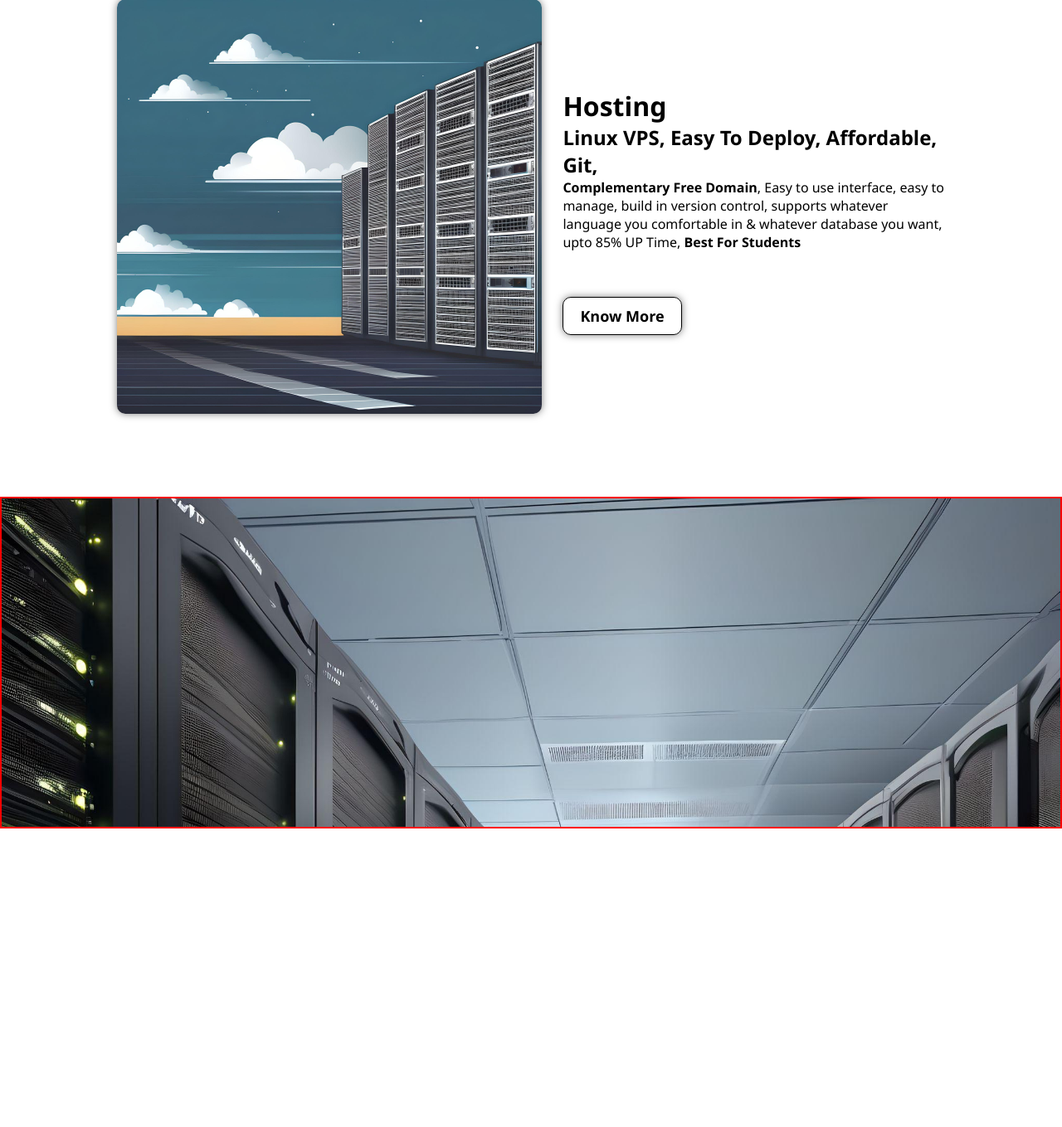
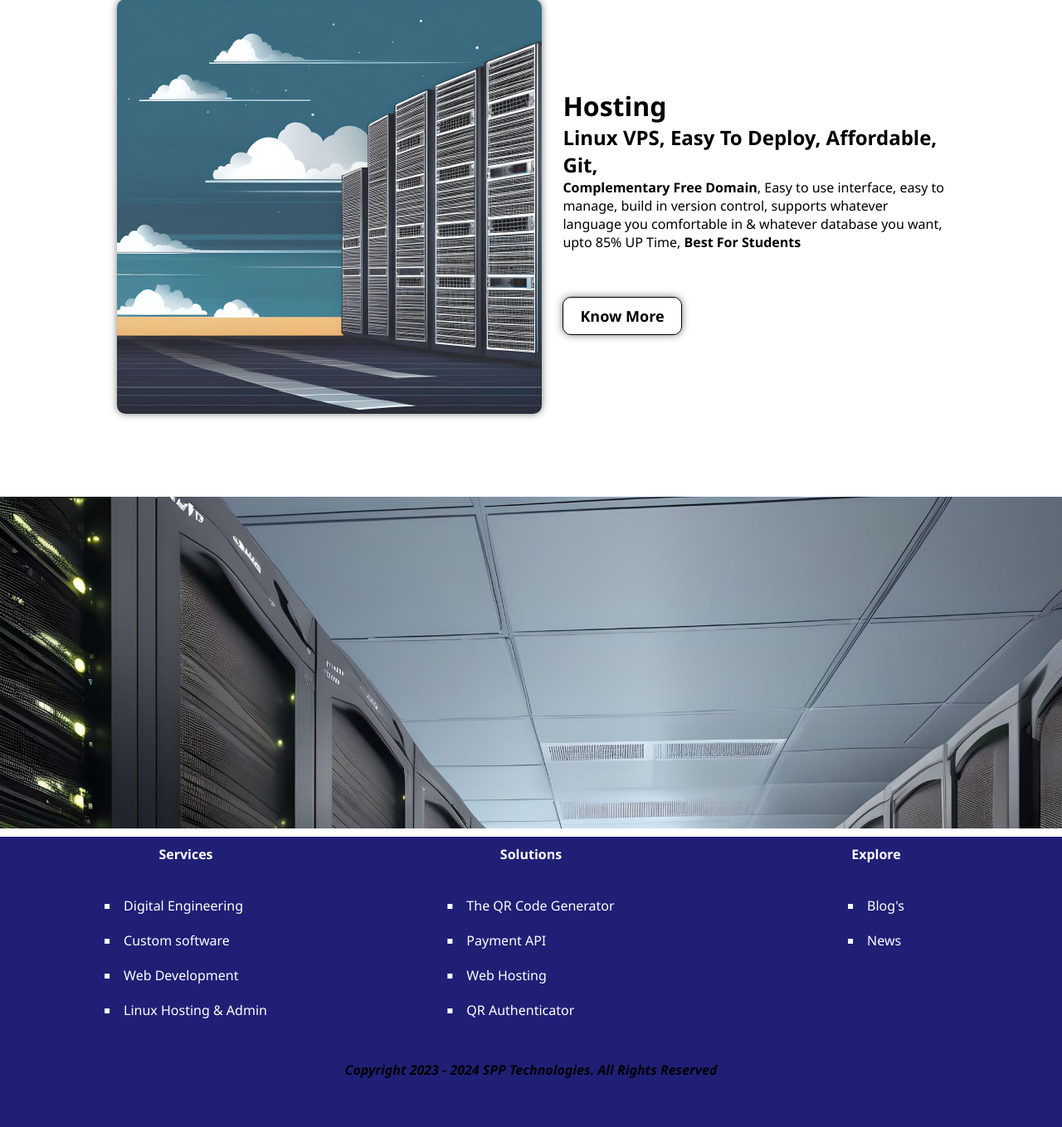
Before and after one commit to Sombitpramanik/SPPT, a PHP site: page /HTML/index.html in a window 1280 px wide. Shown: the part 2931-4290 px from the top of the page at 83% size. Before the commit the page ends 3930 px from the top, so only its background shows below. Run offline with PHP 8.4, Linux system fonts and the light colour scheme.

Commit message:
compleate the basic UI

```diff
--- /dev/null
+++ b/CSS/footer.css
@@ -0,0 +1,42 @@
+footer{
+    margin-top: 10px;
+    height: 350px;
+    background-color: rgb(31, 31, 118);
+}
+.ft{
+
+    display: flex;
+    justify-content: space-evenly;
+}
+.colum{
+    color: white;
+    /* border: 1px solid red; */
+    width: 30%;
+    align-self: top;
+    text-align: left;
+    padding: 10px;
+}
+.orderdList{
+    margin: 40px 50%;
+    list-style-type: square;
+    position: relative;
+    list-style-position: inside;
+    width: max-content;
+    transform: translate(-50%);
+}
+footer h1{
+    font-size: 16px;
+    text-align: center;
+}
+li{
+    margin: 20px 0;
+    cursor: pointer;
+}
+.copy{
+    color: black;
+    position: absolute;
+    bottom: 1;
+    margin: 0 50%;
+    transform: translate(-50%);
+    width: 100%;
+}
--- a/CSS/secondBanner.css
+++ b/CSS/secondBanner.css
@@ -1,5 +1,4 @@
 #secondBanner {
-    border: 2px solid red;
     height: 400px;
     position: relative;
     overflow: hidden;
--- a/HTML/index.html
+++ b/HTML/index.html
@@ -89,12 +89,39 @@
             <div class="bannerItem2"></div>
         </div>
     </main>
-    <footer>
-
+    <footer role="contentinfo">
+        <div class="ft">
+            <div class="colum">
+                <h1>Services</h1>
+                <ul class="orderdList">
+                    <li>Digital Engineering</li>
+                    <li>Custom software</li>
+                    <li>Web Development</li>
+                    <li>Linux Hosting & Admin</li>
+                </ul>
+            </div>
+            <div class="colum">
+                <h1>Solutions</h1>
+                <ul class="orderdList">
+                    <li>The QR Code Generator</li>
+                    <li>Payment API</li>
+                    <li>Web Hosting</li>
+                    <li>QR Authenticator</li>
+                </ul>
+            </div>
+            <div class="colum">
+                <h1>Explore</h1>
+                <ul class="orderdList">
+                    <li>Blog's</li>
+                    <li>News</li>
+                </ul>
+            </div>
+        </div>
+       <i><div class="copy"><h1>Copyright 2023 - 2024 SPP Technologies. All Rights Reserved</h1></div></i>
     </footer>
 </body>
 <script useFor="append the CSS files in the Head tag as the Link && add the favicon">
-    const cssList = ["root", "nav", "banner", "workDemo","secondBanner"];
+    const cssList = ["root", "nav", "banner", "workDemo","secondBanner","footer"];
 
     for (const item of cssList) {
         const link = document.createElement("link");
```
